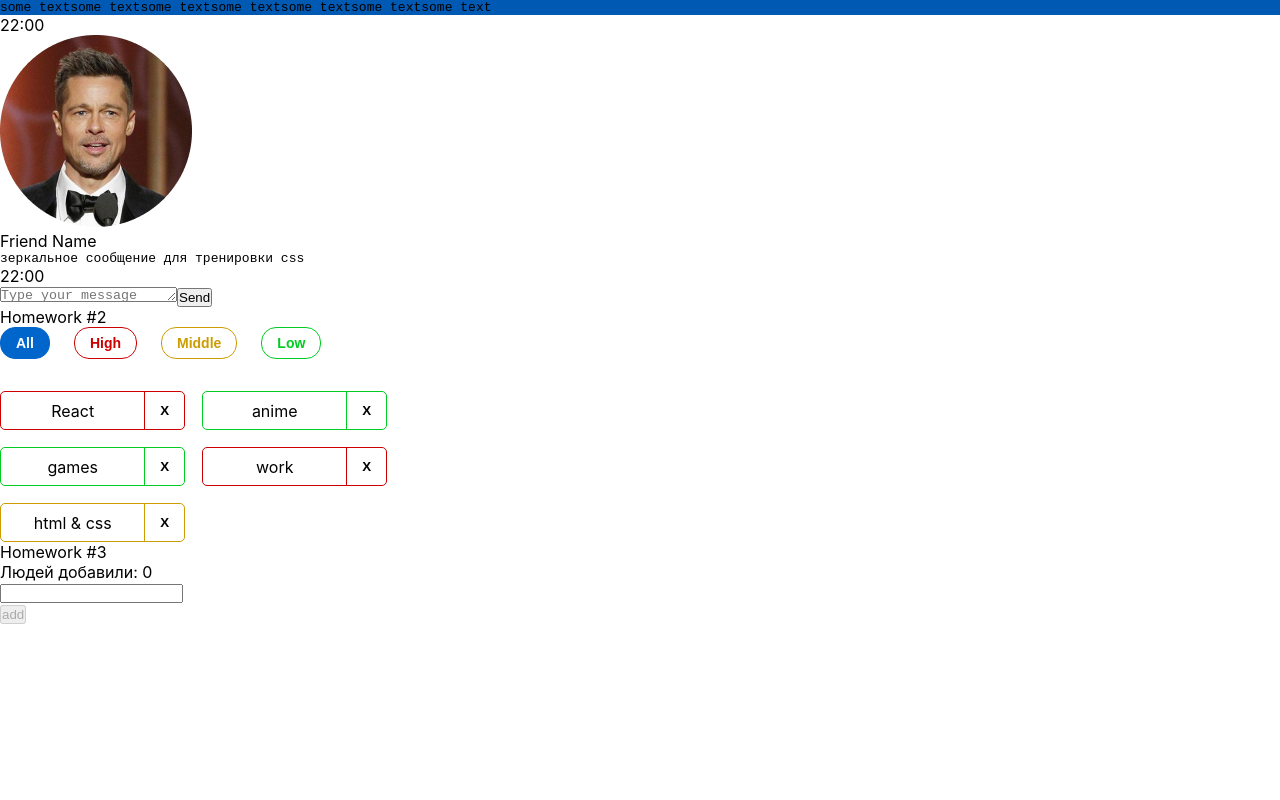
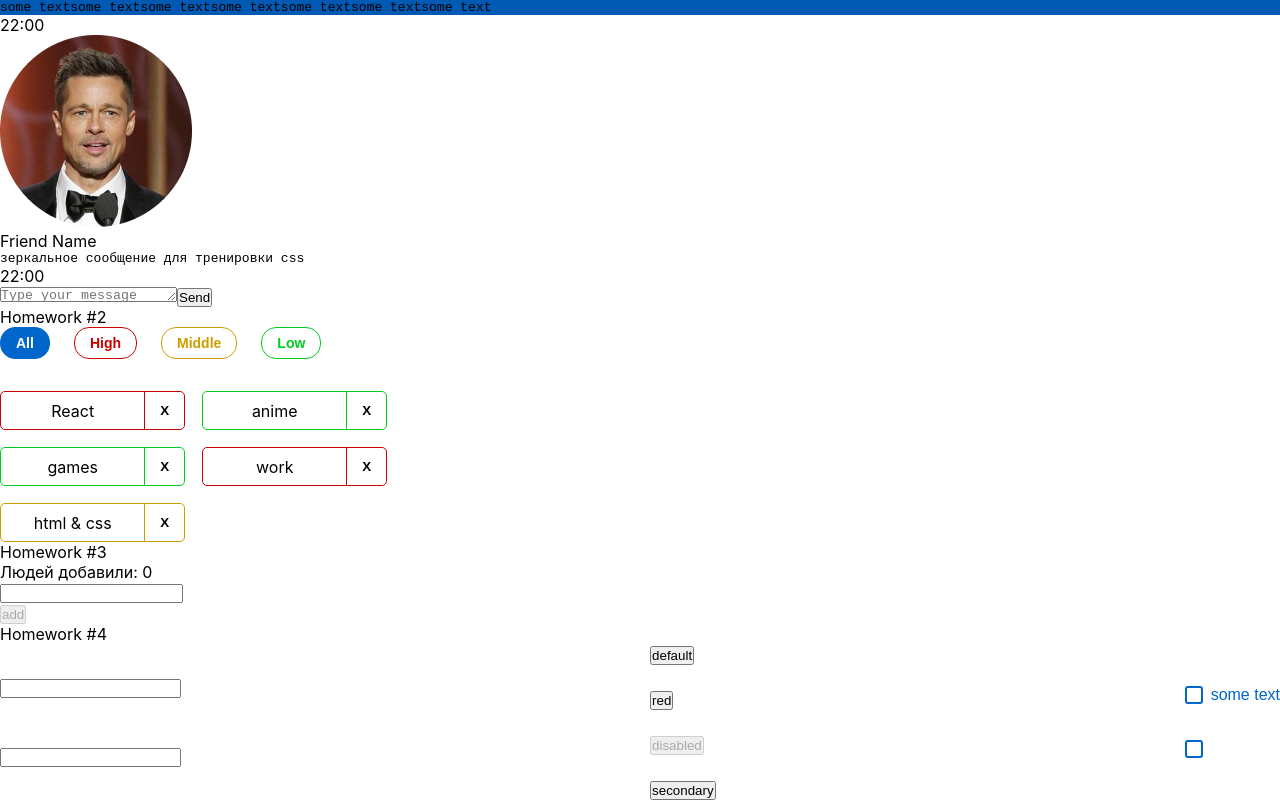
Before and after one commit to jagazed/project_sp2, a React (Create React App) app: page /#/ in a window 1280 px wide. Shown: the part 236-1036 px from the top of the page. Before the commit the page ends 860 px from the top, so only its background shows below. Built offline with nearby package versions, Linux system fonts and the light colour scheme.

Commit message:
change project_sp2

```diff
--- a/src/s1-main/App.tsx
+++ b/src/s1-main/App.tsx
@@ -3,6 +3,7 @@ import s from './App.module.css'
 import HW1 from '../s2-homeworks/hw01/HW1'
 import HW2 from "../s2-homeworks/hw02/HW2";
 import HW3 from "../s2-homeworks/hw03/HW3";
+import HW4 from "../s2-homeworks/hw04/HW4";
 
 function App() {
     return (
@@ -11,7 +12,7 @@ function App() {
             {/*раскомментировать по ходу выполнения*/}
             <HW2/>
             <HW3/>
-            {/*<HW4/>*/}
+            <HW4/>
 
             {/*при выполнении дз 5 и более - закомментировать здесь дз 1-4, так как они есть внутри дз 5*/}
             {/*<HW5/>*/}
--- a/src/s2-homeworks/hw04/common/c2-SuperButton/SuperButton.tsx
+++ b/src/s2-homeworks/hw04/common/c2-SuperButton/SuperButton.tsx
@@ -18,11 +18,16 @@ const SuperButton: React.FC<SuperButtonPropsType> = (
     }
 ) => {
     const finalClassName = s.button
-        // + (disabled
+        + (disabled ? 'disabled' : '')
+        + (!disabled && xType === 'red' ? 'red' : '')
+        + (xType === 'secondary' ? 'secondary' : '')
+        + (!disabled && xType !== 'red' && xType !== 'secondary' ? 'default' : '')
+        //(disabled === disabled ? 'disabled' : xType === 'red')
+    // + (disabled
         //         ? ...
         //         : xType === 'red'
         //             ? ...
-        + (className ? ' ' + className : '') // задачка на смешивание классов
+        //+ (className ? ' ' + className : '') // задачка на смешивание классов
 
     return (
         <button
--- a/src/s2-homeworks/hw04/common/c3-SuperCheckbox/SuperCheckbox.tsx
+++ b/src/s2-homeworks/hw04/common/c3-SuperCheckbox/SuperCheckbox.tsx
@@ -1,7 +1,7 @@
 import React, {
     ChangeEvent,
     DetailedHTMLProps,
-    InputHTMLAttributes,
+    InputHTMLAttributes, useState,
 } from 'react'
 import s from './SuperCheckbox.module.css'
 
@@ -10,8 +10,10 @@ type DefaultInputPropsType = DetailedHTMLProps<InputHTMLAttributes<HTMLInputElem
     HTMLInputElement>
 
 type SuperCheckboxPropsType = Omit<DefaultInputPropsType, 'type'> & {
+    onChange?: (e: ChangeEvent<HTMLInputElement>) => void;
     onChangeChecked?: (checked: boolean) => void
     spanClassName?: string
+    checked?: boolean;
 }
 
 const SuperCheckbox: React.FC<SuperCheckboxPropsType> = (
@@ -22,13 +24,20 @@ const SuperCheckbox: React.FC<SuperCheckboxPropsType> = (
         spanClassName,
         children, // в эту переменную попадёт текст, типизировать не нужно так как он затипизирован в React.FC
         id,
+        checked,
 
         ...restProps // все остальные пропсы попадут в объект restProps
     }
 ) => {
     const onChangeCallback = (e: ChangeEvent<HTMLInputElement>) => {
         // задачка на написание онченджа
-
+        const newChecked = e.currentTarget.checked;
+        if (onChange) {
+            onChange(e);
+        }
+        if (onChangeChecked) {
+            onChangeChecked(newChecked);
+        }
     }
 
     const finalInputClassName = s.checkbox
@@ -39,6 +48,7 @@ const SuperCheckbox: React.FC<SuperCheckboxPropsType> = (
             <input
                 id={id}
                 type={'checkbox'}
+                checked={checked}
                 onChange={onChangeCallback}
                 className={finalInputClassName}
                 {...restProps} // отдаём инпуту остальные пропсы если они есть (checked например там внутри)
```
